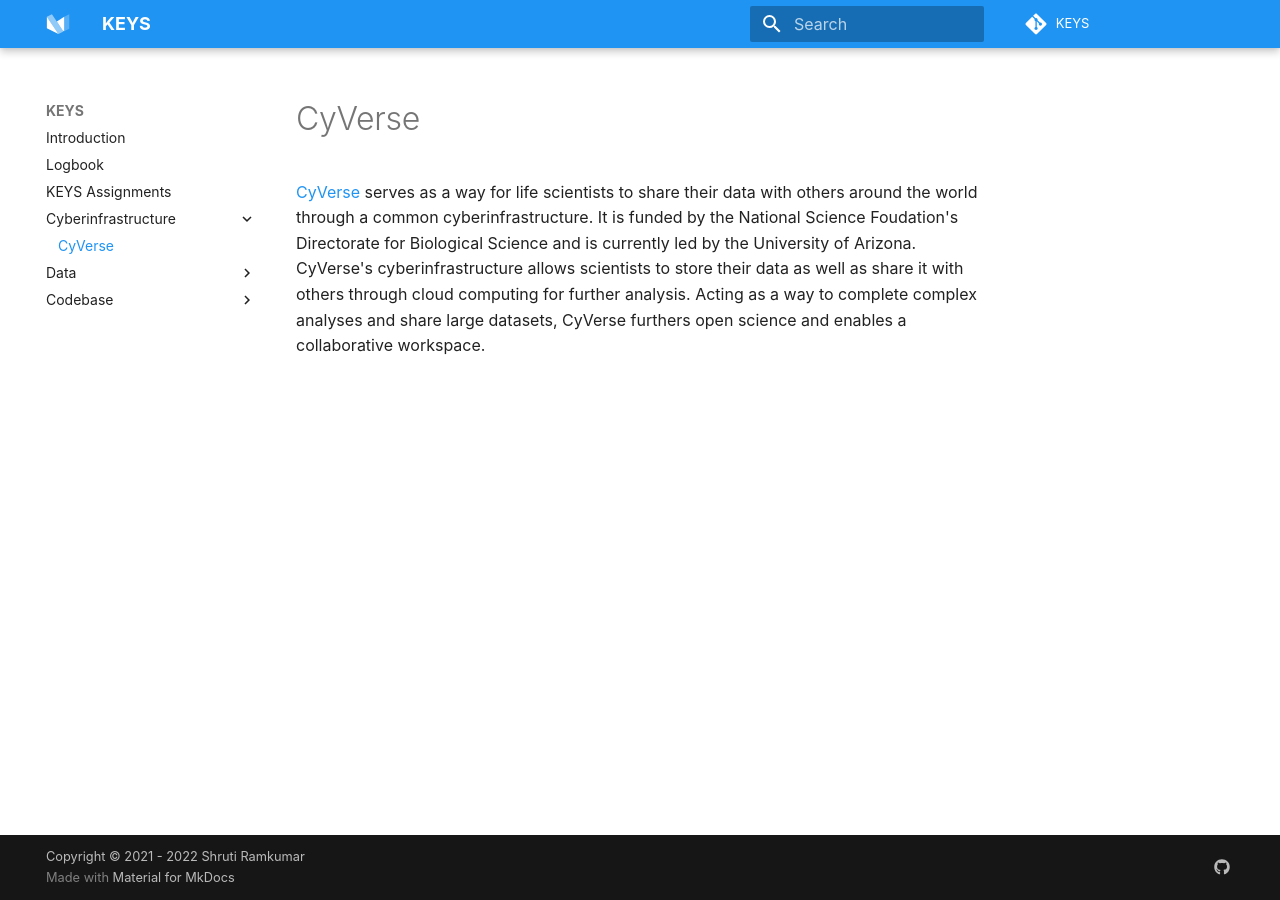
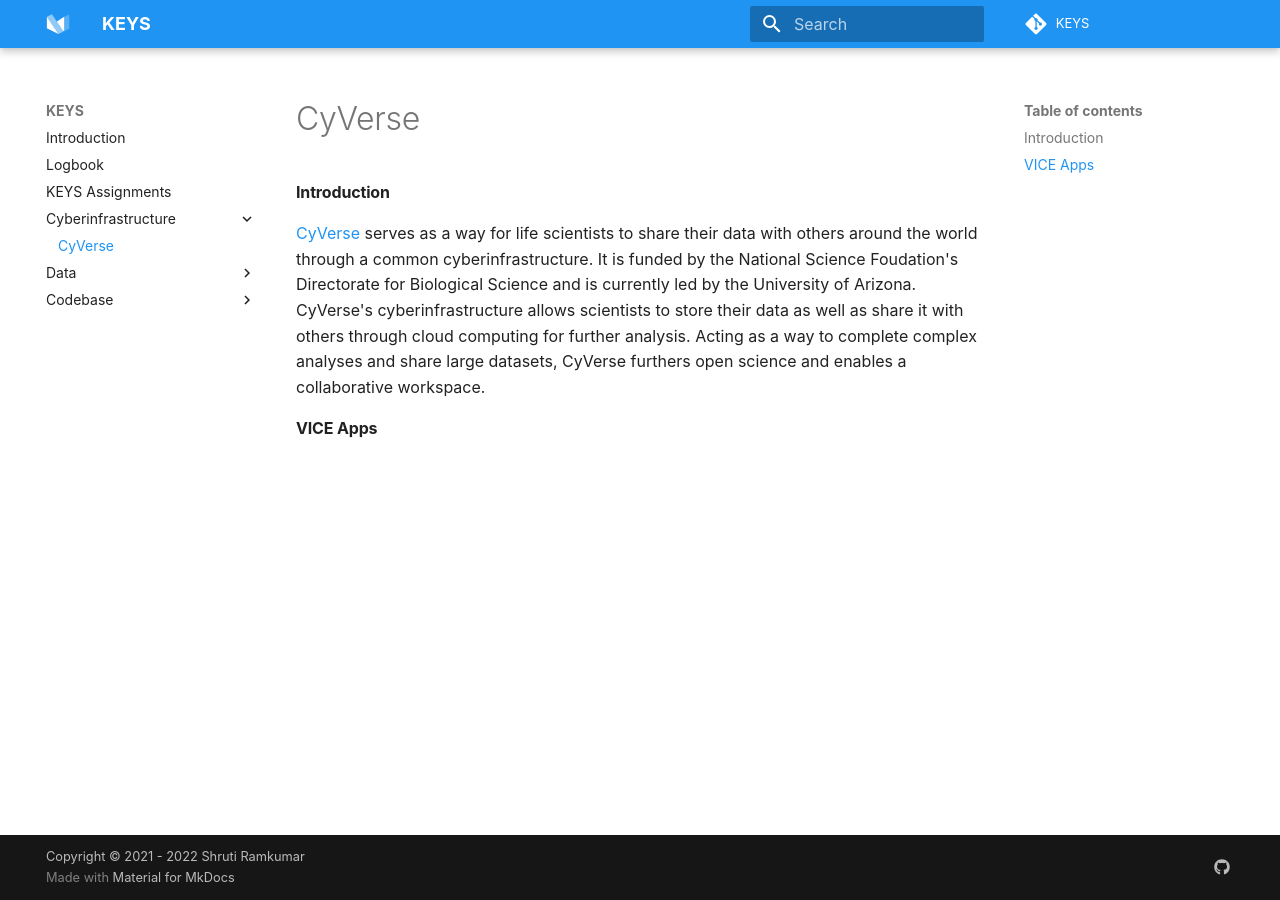
Before and after one commit to tyson-swetnam/mkdocs-material-template, an MkDocs documentation site: the page built from docs/cyverse.md, in a window 1280 px wide. Built offline with MkDocs 1.6.1 and Material for MkDocs 9.7.7, drawn with Linux system fonts in a browser that asks for light colours; some web fonts are replaced; comment, search, counter and statistics services are not loaded.

Commit message:
Update cyverse.md

```diff
--- a/docs/cyverse.md
+++ b/docs/cyverse.md
@@ -1,3 +1,6 @@
 # CyVerse
 
+####Introduction
 [CyVerse](https://cyverse.org/about) serves as a way for life scientists to share their data with others around the world through a common cyberinfrastructure. It is funded by the National Science Foudation's Directorate for Biological Science and is currently led by the University of Arizona. CyVerse's cyberinfrastructure allows scientists to store their data as well as share it with others through cloud computing for further analysis. Acting as a way to complete complex analyses and share large datasets, CyVerse furthers open science and enables a collaborative workspace.
+
+#### VICE Apps
```
